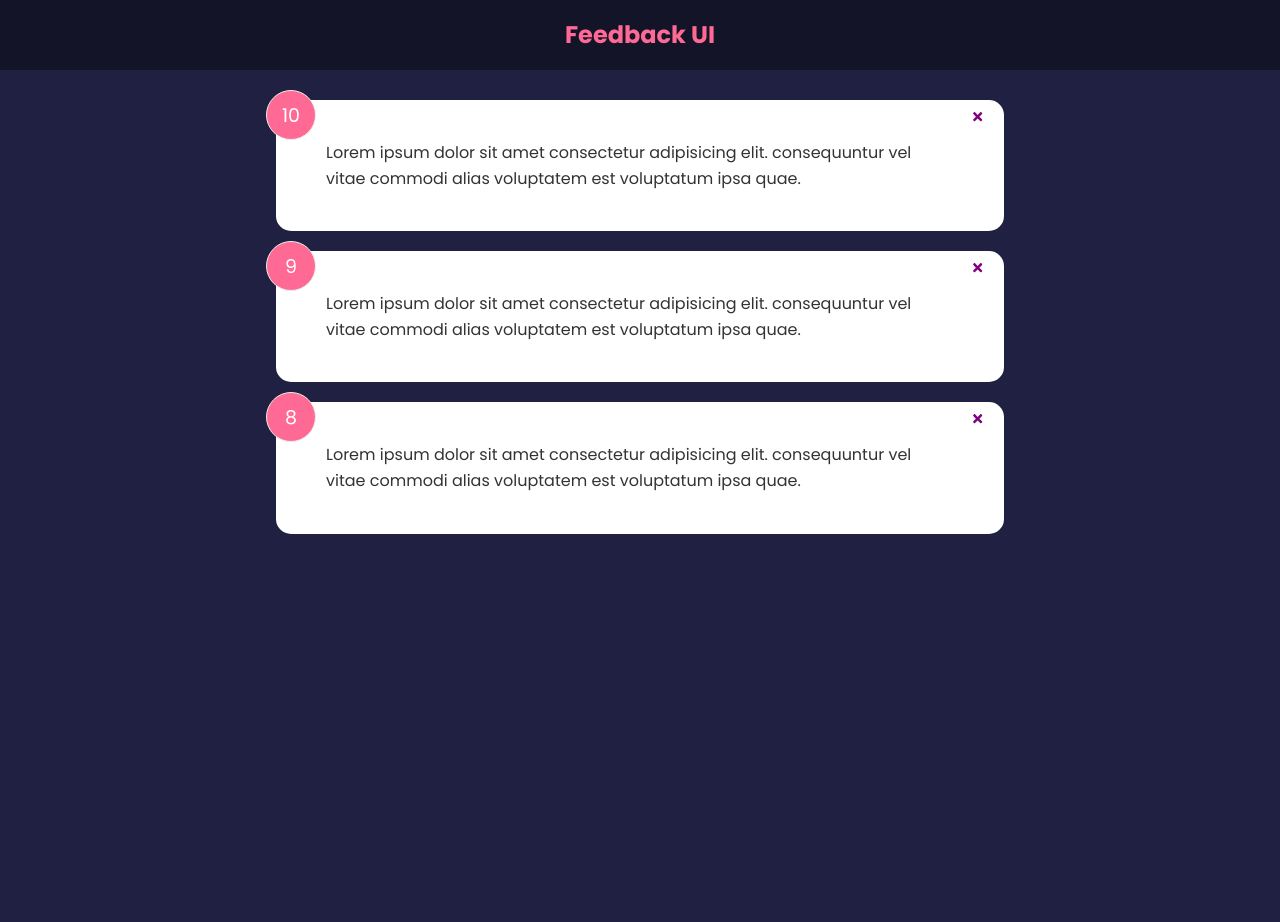
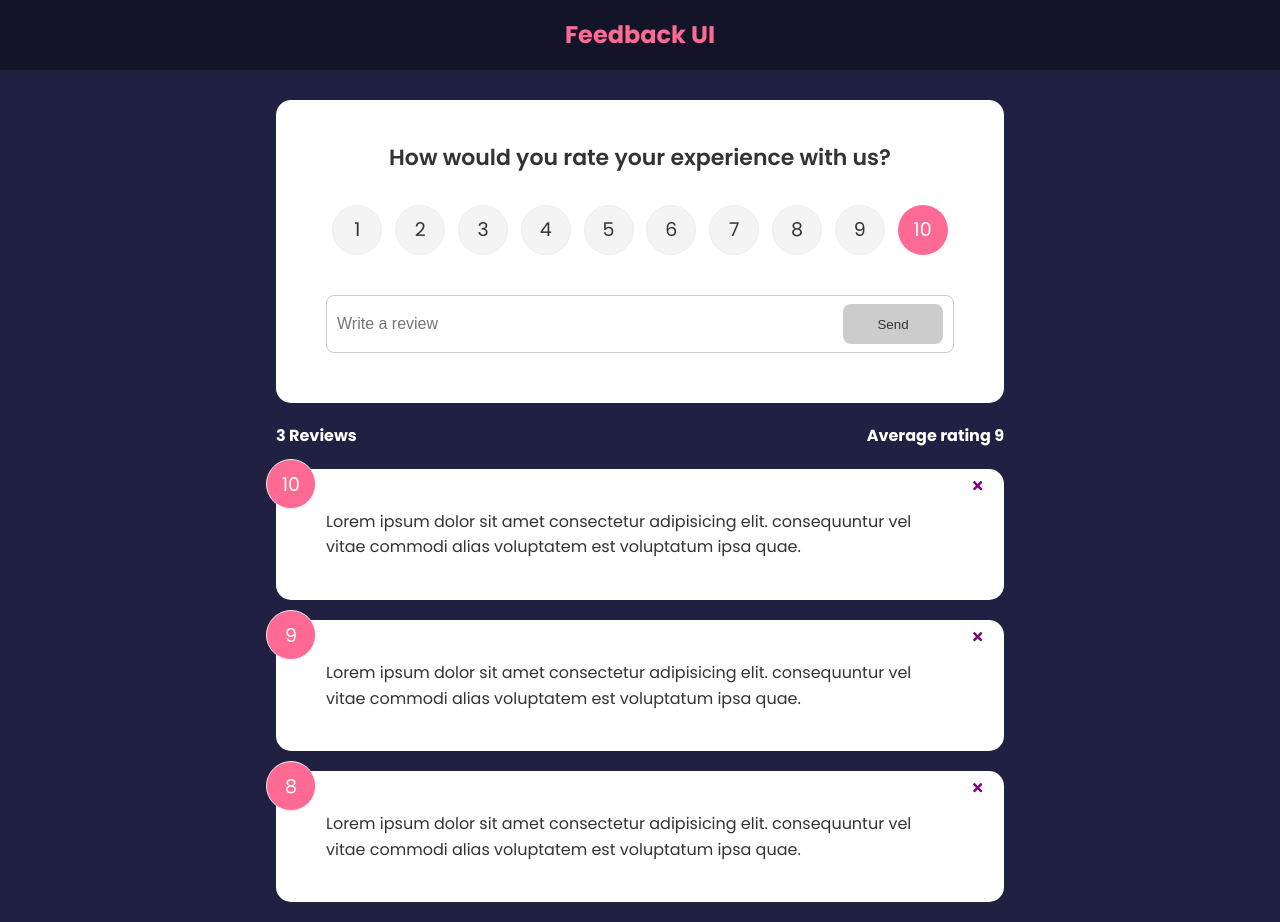
Before and after one commit to Panchal-Harsh-98/feedback-app, a React (Create React App) app: page / in a window 1280 px wide. Before the commit the page ends 800 px from the top, so only its background shows below. Built offline with nearby package versions, Linux system fonts and the light colour scheme.

Commit message:
feedback create and delete

```diff
--- a/package.json
+++ b/package.json
@@ -11,6 +11,7 @@
     "react-icon": "^1.0.0",
     "react-icons": "^4.3.1",
     "react-scripts": "^3.0.1",
+    "uuid": "^8.3.2",
     "web-vitals": "^2.1.4"
   },
   "scripts": {
--- a/src/App.js
+++ b/src/App.js
@@ -3,7 +3,9 @@
 import FeedbackData from "./data/FeedbackData";
 import FeedbackList from "./components/FeedbackList";
 import React from 'react';
-
+import FeedbackStats from "./components/FeedbackStats";
+import FeedbackForm from "./components/FeedbackForm";
+import {v4 as uuidv4} from 'uuid';
 function App() {
   const [feedback, setFeedback] = useState(FeedbackData);
   const deleteFeedback = (deleteId) => {
@@ -14,11 +16,19 @@
     }
     console.log("APP.JS",deleteId);
   };
+  const addFeedback = (newFeedback) => {
+    newFeedback.id = uuidv4()
+    console.log("App.js ", newFeedback)
+    setFeedback([newFeedback,...feedback])
+  };
+
 
   return (
     <>
       <Header />
       <div className="container">
+        <FeedbackForm handleAdd={addFeedback}/>
+        <FeedbackStats feedback={feedback} />
         <FeedbackList feedback={feedback} handleDelete={deleteFeedback}/>
       </div>
     </>
--- /dev/null
+++ b/src/components/FeedbackForm.jsx
@@ -0,0 +1,71 @@
+import React from "react";
+import Card from "./shared/Card";
+import { useState } from "react";
+import Button from "./shared/Button";
+import RatingSelector from "./RatingSelector";
+function FeedbackForm({ handleAdd }) {
+  const [text, setText] = useState("");
+  const [disabled, setDisabled] = useState(true);
+  const [rating, setRating] = useState(10);
+  const [message, setMessage] = useState("");
+
+  const handleTextChange = (newText) => {
+    if (text.trim().length === 0) {
+      setDisabled(true);
+      setMessage(null);
+    } else if ((text !== "") & (text.trim().length <= 10)) {
+      setMessage("The text needs to be more than 10 characters");
+      setDisabled(true);
+    } else {
+      setMessage(null);
+      setDisabled(false);
+    }
+    setText(newText.target.value);
+  };
+
+  const handleSubmit = (data) => {
+    data.preventDefault();
+    if (text.trim().length > 10) {
+      const newFeedback = {
+        text: text,
+        rating: rating,
+      };
+      handleAdd(newFeedback);
+      setText("");
+    }
+  };
+
+  return (
+    <>
+      <Card>
+        <form onSubmit={handleSubmit}>
+          <h2>How would you rate your experience with us?</h2>
+          {/* {@todo - rating component} */}
+          <RatingSelector
+            rating={(selectedRating) => {
+              setRating(selectedRating);
+            }}
+          />
+          <div className="input-group">
+            <input
+              onChange={handleTextChange}
+              type="text"
+              placeholder="Write a review"
+              value={text}
+            />
+            <Button type="submit" isDisabled={disabled}>
+              Send
+            </Button>
+          </div>
+          {message !== null ? (
+            <div className="message">{message}</div>
+          ) : (
+            <div></div>
+          )}
+        </form>
+      </Card>
+    </>
+  );
+}
+
+export default FeedbackForm;
--- a/src/components/FeedbackItem.jsx
+++ b/src/components/FeedbackItem.jsx
@@ -1,25 +1,20 @@
 import React from "react";
-import { useState } from "react";
 import Card from "./shared/Card";
 import PropType from 'prop-types';
 import {FaTimes} from 'react-icons/fa';
 
 function FeedbackItem({ itemData, handleDelete }) {
-  const [rating, setRating] = useState(itemData.rating);
-  const [feedbackText, setFeedbackText] = useState(itemData.text);
-
-
 
   return (
 
       <Card>
-          <div className="num-display">{rating}</div>
+          <div className="num-display">{itemData.rating}</div>
           <button className="close" onClick={() => {
             handleDelete(itemData.id)
           }}>
               <FaTimes color="purple" />
           </button>
-          <div className="text-display">{feedbackText}</div>
+          <div className="text-display">{itemData.text}</div>
       </Card>
   );
 }
--- /dev/null
+++ b/src/components/FeedbackStats.jsx
@@ -0,0 +1,17 @@
+import React from "react";
+
+function FeedbackStats({ feedback }) {
+  let average = feedback.reduce((accu,current) => {
+    return accu + current.rating
+  },0) / feedback.length;
+
+  average = average.toFixed(1).replace(/[.,]0$/,'')
+  return (
+    <div className="feedback-stats">
+      <h4>{feedback.length} Reviews</h4>
+      <h4>Average rating {isNaN(average) ? 0 : average}</h4>
+    </div>
+  );
+}
+
+export default FeedbackStats;
--- /dev/null
+++ b/src/components/RatingSelector.jsx
@@ -0,0 +1,130 @@
+import React from "react";
+import { useState } from "react";
+
+function RatingSelector({rating}) {
+  const [selected,setSelected] = useState(10);
+
+  const handleChange = (selectedRating) => {
+      setSelected(+selectedRating.currentTarget.value)
+      rating(+selectedRating.currentTarget.value)
+  };
+
+  return (
+    <ul className="rating">
+      <li>
+        <input
+          type="radio"
+          name="rating"
+          id="num1"
+          value={1}
+          onChange={handleChange}
+          checked={selected === 1}
+        />
+        <label htmlFor="num1">1</label>
+      </li>
+      <li>
+        <input
+          type="radio"
+          name="rating"
+          id="num2"
+          value={2}
+          onChange={handleChange}
+          checked={selected === 2}
+        />
+        <label htmlFor="num2">2</label>
+      </li>
+      <li>
+        <input
+          type="radio"
+          name="rating"
+          id="num3"
+          value={3}
+          onChange={handleChange}
+          checked={selected === 3}
+        />
+        <label htmlFor="num3">3</label>
+      </li>
+      <li>
+        <input
+          type="radio"
+          name="rating"
+          id="num4"
+          value={4}
+          onChange={handleChange}
+          checked={selected === 4}
+        />
+        <label htmlFor="num4">4</label>
+      </li>
+      <li>
+        <input
+          type="radio"
+          name="rating"
+          id="num5"
+          value={5}
+          onChange={handleChange}
+          checked={selected === 5}
+        />
+        <label htmlFor="num5">5</label>
+      </li>
+      <li>
+        <input
+          type="radio"
+          name="rating"
+          id="num6"
+          value={6}
+          onChange={handleChange}
+          checked={selected === 6}
+        />
+        <label htmlFor="num6">6</label>
+      </li>
+      <li>
+        <input
+          type="radio"
+          name="rating"
+          id="num7"
+          value={7}
+          onChange={handleChange}
+          checked={selected === 7}
+        />
+        <label htmlFor="num7">7</label>
+      </li>
+      <li>
+        <input
+          type="radio"
+          name="rating"
+          id="num8"
+          value={8}
+          onChange={handleChange}
+          checked={selected === 8}
+        />
+        <label htmlFor="num8">8</label>
+      </li>
+      <li>
+        <input
+          type="radio"
+          name="rating"
+          id="num9"
+          value={9}
+          onChange={handleChange}
+          checked={selected === 9}
+        />
+        <label htmlFor="num9">9</label>
+      </li>
+      <li>
+        <input
+          type="radio"
+          name="rating"
+          id="num10"
+          value={10}
+          onChange={handleChange}
+          checked={selected === 10}
+        />
+        <label htmlFor="num10">10</label>
+      </li>
+    </ul>
+  );
+}
+
+
+
+export default RatingSelector;
--- /dev/null
+++ b/src/components/shared/Button.jsx
@@ -0,0 +1,25 @@
+import React from "react";
+import PropTypes from "prop-types";
+
+function Button({ children, version, type, isDisabled }) {
+  return (
+    <button type={type} disabled={isDisabled} className={`btn btn-${version}`}>
+      {children}
+    </button>
+  );
+}
+
+Button.defaultProps = {
+  version: "primary",
+  type: "button",
+  isDisabled: false,
+};
+
+Button.propTypes = {
+  version: PropTypes.string,
+  children: PropTypes.node.isRequired,
+  type: PropTypes.string,
+  isDisabled: PropTypes.bool,
+};
+
+export default Button;
```
Also changed, not shown: 1 other file (tests, documents, lock files or other folders).
